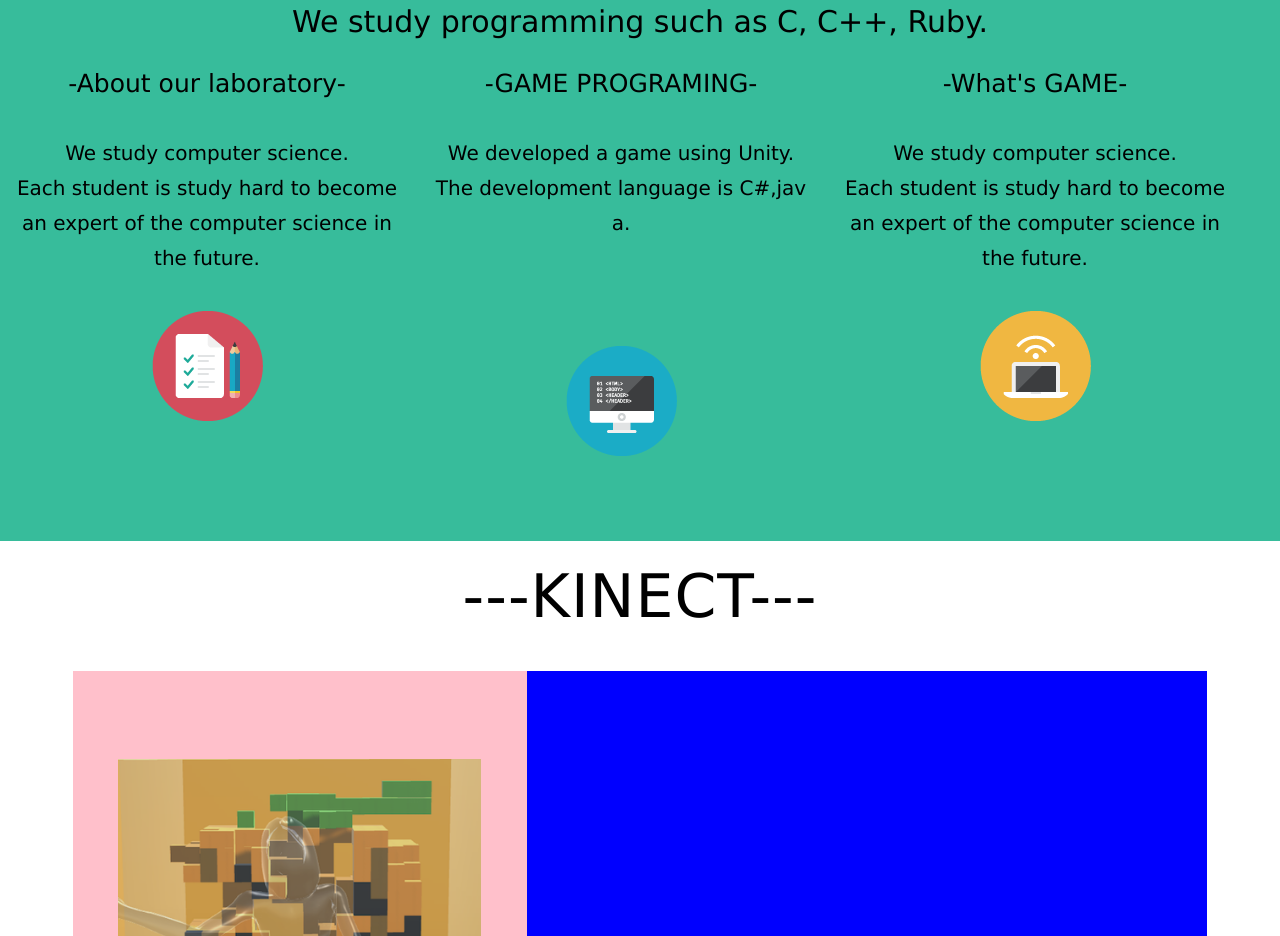
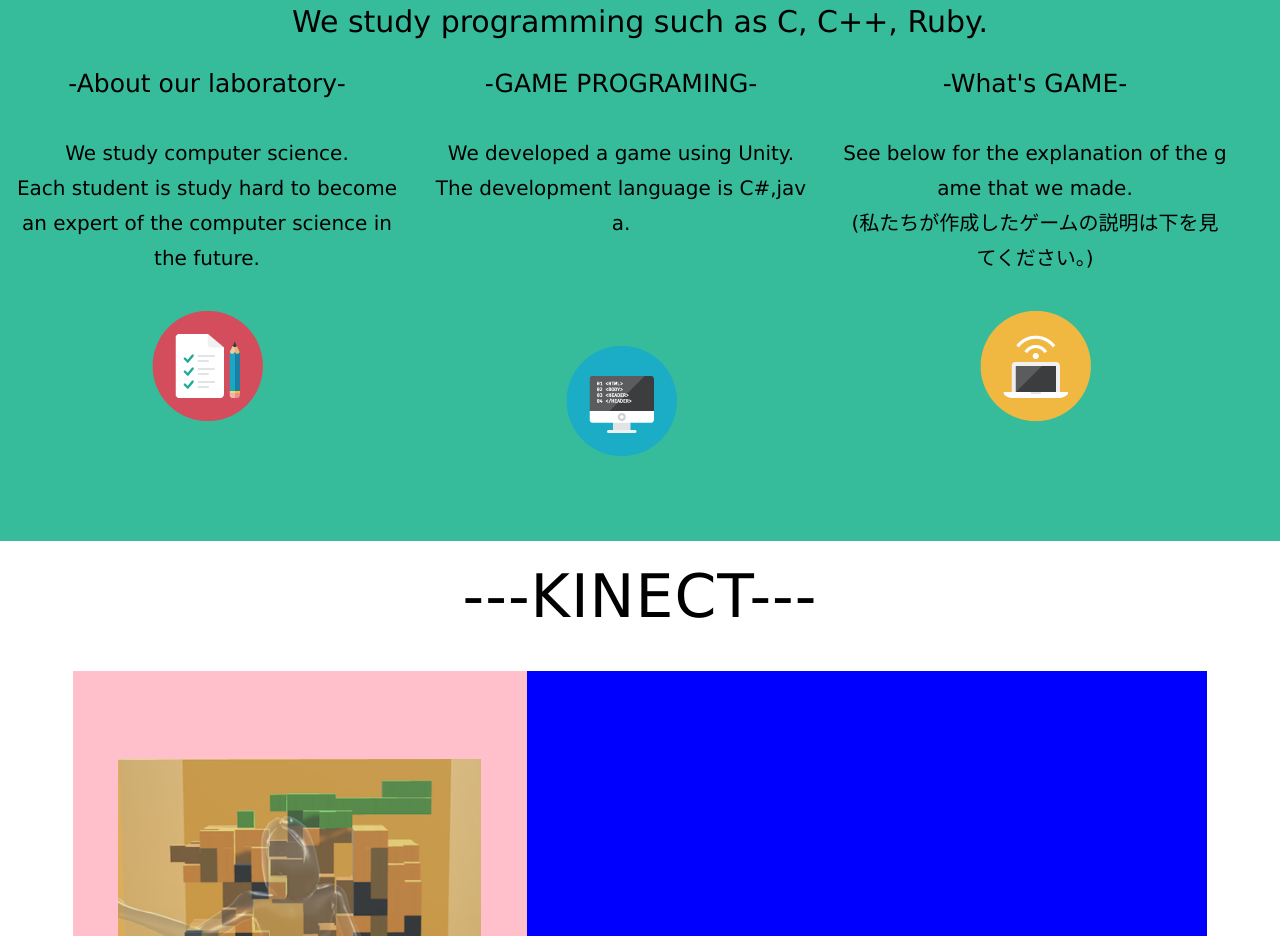
Before and after one commit to myao2525/ohrei-fes, a website: page index.html in a window 1280 px wide. Shown: the part 1179-2115 px from the top of the page. Drawn offline with nearby package versions, Linux system fonts and the light colour scheme.

Commit message:
add 説明

```diff
--- a/index.html
+++ b/index.html
@@ -49,8 +49,8 @@
                 <div class="col">
                     <p id="subAbout">-What's GAME-</p>
                     <p></br></p>
-                    <p>We study computer science.</p>
-                    <p>Each student is study hard to become an expert of the computer science in the future.</p>
+                    <p>See below for the explanation of the game that we made.</p>
+                    <p>(私たちが作成したゲームの説明は下を見てください。)</p>
                     <p></br></p>
                     <img src="./img/game_03.png" alt="">
                 </div>
```
